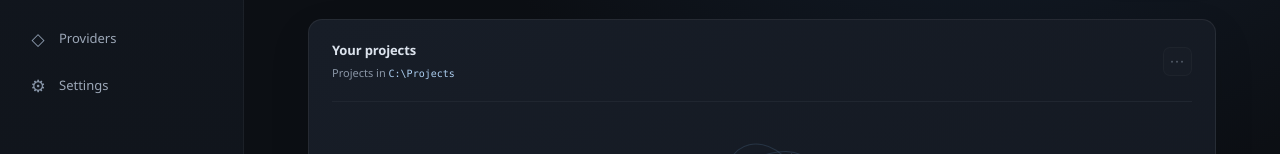
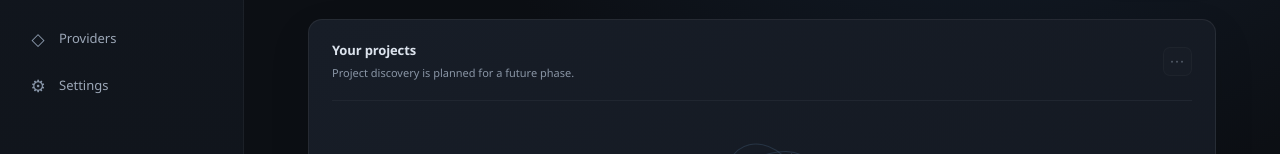
Before and after one commit to KevinHozak/Navis-Fabrica, a React (Vite) app: page / in a window 1280 px wide. Shown: the part 217-371 px from the top of the page. Built offline with nearby package versions, Linux system fonts and the light colour scheme.

Commit message:
fix(desktop): address Foundation-P1 review feedback

```diff
--- a/src/App.tsx
+++ b/src/App.tsx
@@ -1,4 +1,4 @@
-import { useEffect, useState, type FormEvent } from "react";
+import { useEffect, useState } from "react";
 
 type Section = "projects" | "runs" | "providers" | "settings";
 type PreviewState = "ready" | "loading" | "empty" | "error";
@@ -10,23 +10,6 @@ const sections: { id: Section; label: string; icon: string }[] = [
   { id: "settings", label: "Settings", icon: "⚙" },
 ];
 
-const settingsKey = "navis-fabrica.settings.v1";
-
-function readRootPath() {
-  try {
-    const saved = window.localStorage.getItem(settingsKey);
-    if (saved) {
-      const parsed: unknown = JSON.parse(saved);
-      if (typeof parsed === "object" && parsed !== null && "rootPath" in parsed && typeof parsed.rootPath === "string") {
-        return parsed.rootPath;
-      }
-    }
-  } catch {
-    // Storage may be unavailable in private browser contexts; keep the usable default.
-  }
-  return "C:\\Projects";
-}
-
 function sectionFromHash(): Section {
   const candidate = window.location.hash.slice(1);
   return sections.some((section) => section.id === candidate) ? (candidate as Section) : "projects";
@@ -34,8 +17,6 @@ function sectionFromHash(): Section {
 
 function App() {
   const [section, setSection] = useState<Section>(sectionFromHash);
-  const [rootPath, setRootPath] = useState(readRootPath);
-  const [saved, setSaved] = useState(false);
   const [preview, setPreview] = useState<PreviewState>(() => {
     const candidate = new URLSearchParams(window.location.search).get("demo");
     return candidate === "loading" || candidate === "empty" || candidate === "error" ? candidate : "ready";
@@ -51,18 +32,6 @@ function App() {
     document.title = `Navis-Fabrica · v${__APP_VERSION__}`;
   }, []);
 
-  function saveSettings(event: FormEvent<HTMLFormElement>) {
-    event.preventDefault();
-    try {
-      window.localStorage.setItem(settingsKey, JSON.stringify({ rootPath: rootPath.trim() || "C:\\Projects" }));
-      setRootPath((current) => current.trim() || "C:\\Projects");
-      setSaved(true);
-      window.setTimeout(() => setSaved(false), 2200);
-    } catch {
-      setSaved(false);
-    }
-  }
-
   const current = sections.find((item) => item.id === section) ?? sections[0];
   const collectionTitle = section === "projects" ? "Your projects" : section === "runs" ? "Recent runs" : "Connected providers";
   const emptyTitle = preview === "empty"
@@ -74,7 +43,7 @@ function App() {
 
   return (
     <div className="app-shell">
-      <a className="skip-link" href="#main-content">Skip to content</a>
+      <a className="skip-link" href="#main-content" onClick={(event) => { event.preventDefault(); document.getElementById("main-content")?.focus(); }}>Skip to content</a>
       <aside className="sidebar" aria-label="Application navigation">
         <a className="brand" href="#projects" aria-label="Navis-Fabrica home">
           <span className="brand-mark" aria-hidden="true">N</span>
@@ -86,7 +55,7 @@ function App() {
           {sections.map((item) => (
             <a key={item.id} className={`nav-link${section === item.id ? " active" : ""}`} href={`#${item.id}`} aria-current={section === item.id ? "page" : undefined}>
               <span className="nav-icon" aria-hidden="true">{item.icon}</span>{item.label}
-              {item.id === "projects" && <span className="nav-indicator" aria-label="Current section" />}
+              {section === item.id && <span className="nav-indicator" aria-hidden="true" />}
             </a>
           ))}
         </nav>
@@ -127,17 +96,13 @@ function App() {
 
           {section === "settings" ? (
             <section className="panel settings-panel" aria-labelledby="root-setting-title">
-              <div className="panel-heading"><div><h2 id="root-setting-title">Project location</h2><p>Choose the folder Navis-Fabrica will use to find projects.</p></div><span className="setting-glyph" aria-hidden="true">⌂</span></div>
-              <form className="settings-form" onSubmit={saveSettings}>
-                <label htmlFor="root-path">Projects folder</label>
-                <div className="input-row"><input id="root-path" value={rootPath} onChange={(event) => setRootPath(event.target.value)} placeholder="C:\\Projects" autoComplete="off" /><button className="button button-primary" type="submit">Save location</button></div>
-                <p className={`form-feedback${saved ? " visible" : ""}`} role="status">{saved ? "Location saved on this device." : "Saved locally in this browser profile."}</p>
-              </form>
+              <div className="panel-heading"><div><h2 id="root-setting-title">Workspace settings</h2><p>Preferences and project location controls are part of the next foundation phase.</p></div><span className="setting-glyph" aria-hidden="true">⌂</span></div>
+              <div className="settings-note" role="note"><span className="settings-note-icon" aria-hidden="true">✦</span><p>Settings storage and project-location validation will be added in Foundation-P2.</p></div>
             </section>
           ) : (
             <section className="panel project-panel" aria-labelledby="project-list-title">
               <div className="panel-heading panel-heading-row">
-                <div><h2 id="project-list-title">{collectionTitle}</h2><p>{section === "projects" ? <>Projects in <code>{rootPath}</code></> : "This workspace section is part of the foundation shell."}</p></div>
+                <div><h2 id="project-list-title">{collectionTitle}</h2><p>{section === "projects" ? "Project discovery is planned for a future phase." : "This workspace section is part of the foundation shell."}</p></div>
                 <button className="icon-button" type="button" aria-label="More project options" disabled>···</button>
               </div>
               <div className="panel-rule" />
--- a/src/styles.css
+++ b/src/styles.css
@@ -119,13 +119,9 @@ h1 { margin-bottom: 8px; color: #f0f3f8; font: 700 clamp(27px, 3vw, 35px)/1.15 "
 
 .settings-panel { max-width: 720px; }
 .setting-glyph { display: grid; width: 32px; height: 32px; place-items: center; border: 1px solid #3a526a; border-radius: 9px; background: #1d2d3d; color: #9dcdf8; font-size: 16px; }
-.settings-form { padding: 5px 23px 21px; }
-.settings-form label { display: block; margin-bottom: 8px; color: #c6cfdb; font-size: 11px; font-weight: 600; }
-.input-row { display: flex; gap: 9px; }
-.input-row input { min-width: 0; min-height: 37px; flex: 1; padding: 0 11px; border: 1px solid #343d4a; border-radius: var(--radius-control); background: #10151c; color: #e1e8f1; font-family: "Cascadia Code", Consolas, monospace; font-size: 11px; }
-.input-row input::placeholder { color: #697586; }
-.form-feedback { min-height: 17px; margin: 8px 0 0; color: #788596; font-size: 10px; }
-.form-feedback.visible { color: #84ddb8; }
+.settings-note { display: flex; align-items: flex-start; gap: 11px; margin: 0 23px 22px; padding: 13px 14px; border: 1px solid #ffffff0e; border-radius: 9px; background: #ffffff04; }
+.settings-note-icon { color: #9dcbf4; font-size: 14px; }
+.settings-note p { margin: 0; color: #a1adbd; font-size: 11px; line-height: 1.6; }
 .content-footer { display: flex; align-items: center; gap: 7px; margin-top: 27px; color: #677384; font-size: 10px; }
 .footer-orbit { color: #7fb9eb; font-size: 12px; }
 .footer-version { margin-left: auto; color: #556171; font-variant-numeric: tabular-nums; }
@@ -153,8 +149,7 @@ h1 { margin-bottom: 8px; color: #f0f3f8; font: 700 clamp(27px, 3vw, 35px)/1.15 "
   .page-heading > .button { align-self: stretch; }
   .panel-heading { padding-right: 17px; padding-left: 17px; }
   .panel-rule { margin-right: 17px; margin-left: 17px; }
-  .settings-form { padding-right: 17px; padding-left: 17px; }
-  .input-row { align-items: stretch; flex-direction: column; }
+  .settings-note { margin-right: 17px; margin-left: 17px; }
 }
 @media (prefers-reduced-motion: reduce) {
   *, *::before, *::after { scroll-behavior: auto !important; animation-duration: .01ms !important; animation-iteration-count: 1 !important; transition-duration: .01ms !important; }
```
Also changed, not shown: 2 other files (tests, documents, lock files or other folders).
